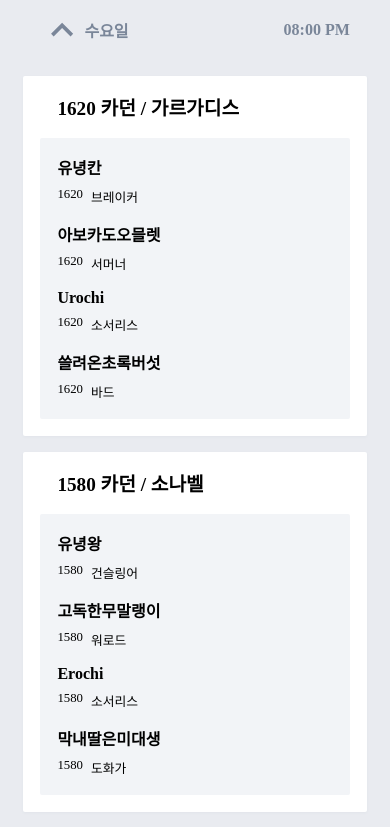
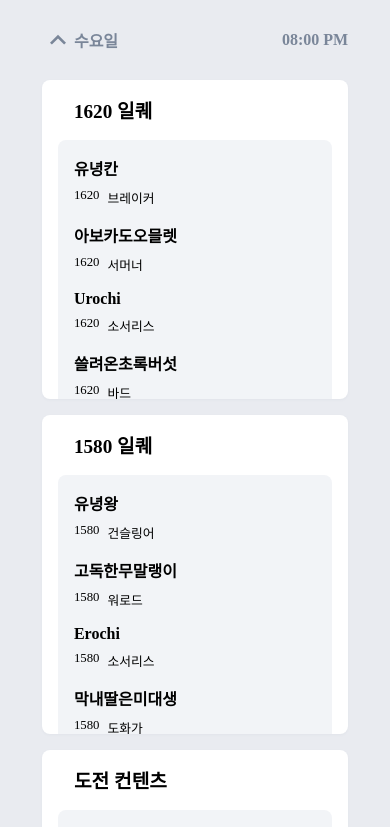
Before and after one commit to Oneiric0102/loa_scheduler, a React (Create React App) app: page / in a window 390 px wide. Shown: the top 827 px of the page. Built offline with nearby package versions, Linux system fonts and the light colour scheme; a web font is replaced by a local one.

Commit message:
add: mobile view

```diff
--- a/src/App.css
+++ b/src/App.css
@@ -9,4 +9,5 @@
 body {
   background-color: rgba(233, 235, 240, 1);
   font-family: "Pretendard-Regular";
+  user-select: none;
 }
--- a/src/App.js
+++ b/src/App.js
@@ -9,7 +9,6 @@ function App() {
   console.log(window.innerWidth);
   return (
     <div className="container">
-      <div className="header"></div>
       <div className="body">
         <WeeklyTable />
       </div>
--- a/src/component/Character.js
+++ b/src/component/Character.js
@@ -9,21 +9,21 @@ const CharacterBox = styled.div`
   gap: 0.5rem;
 `;
 const CharacterName = styled.div`
-  font-size: 100%;
+  font-size: 1rem;
   font-weight: bold;
 `;
 const CharacterInfo = styled.div`
   display: flex;
   flex-direction: row;
   justify-content: flex-start;
-  width: 50%;
+  width: 100%;
   gap: 0.5rem;
 `;
 const CharacterLevel = styled.div`
-  font-size: 80%;
+  font-size: 0.8rem;
 `;
 const CharacterClass = styled.div`
-  font-size: 80%;
+  font-size: 0.8rem;
   white-space: nowrap;
 `;
 
--- a/src/component/DailyTable.js
+++ b/src/component/DailyTable.js
@@ -1,4 +1,4 @@
-import { useState } from "react";
+import { useState, useEffect } from "react";
 import Raid from "./Raid";
 import styled from "@emotion/styled/macro";
 import {
@@ -13,9 +13,9 @@ const DailyTableBox = styled.div`
   justify-content: center;
   align-items: center;
   width: ${(props) => (props.windowWidth >= 1200 ? "18%" : "90%")};
-  font-size: 100%;
-  padding: 1%;
-  border-radius: 0.5vw;
+  font-size: 1rem;
+  padding: 0 0.2rem;
+  border-radius: 0.5rem;
   background-color: ${(props) =>
     props.isToday ? "rgba(224, 228, 237, 1)" : "transparent"};
 `;
@@ -24,8 +24,8 @@ const DayHeader = styled.div`
   flex-direction: row;
   justify-content: space-between;
   align-items: center;
-  width: 90%;
-  margin-bottom: 0.5rem;
+  width: calc(100% - 1rem);
+  margin: 0.5rem;
 `;
 
 const DayInfo = styled.div`
@@ -33,18 +33,18 @@ const DayInfo = styled.div`
   flex-direction: row;
   justify-content: space-between;
   align-items: center;
-  width: 90%;
+  width: calc(100% - 2rem);
 `;
 
 const Rally = styled.div`
-  font-size: 100%;
+  font-size: 1rem;
   font-weight: bold;
   color: ${(props) =>
     props.isToday ? "rgba(59, 130, 246, 1)" : "rgba(122, 134, 153, 1)"};
 `;
 
 const Day = styled.div`
-  font-size: 100%;
+  font-size: 1rem;
   font-weight: bold;
   color: ${(props) =>
     props.isToday ? "rgba(59, 130, 246, 1)" : "rgba(122, 134, 153, 1)"};
@@ -116,14 +116,40 @@ const returnFoldButtonIcon = (
 
 export default function DailyTable({ dayInfo, windowWidth }) {
   const [dailyTableState, setDailyTableState] = useState("normal");
+  const [isMobile, setIsMobile] = useState(false);
   const isToday = dayInfo.day == new Date().getDay();
+
+  useEffect(() => {
+    const handleResize = () => {
+      if (window.innerWidth >= 1000) {
+        setIsMobile(false);
+      } else if (window.innerWidth < 1000) {
+        setIsMobile(true);
+      }
+    };
+
+    window.addEventListener("resize", handleResize);
+
+    return () => {
+      window.removeEventListener("resize", handleResize);
+    };
+  }, []);
+
+  useEffect(() => {
+    if (isMobile === false) {
+      setDailyTableState("normal");
+    } else if (isMobile === true) {
+      setDailyTableState("fold");
+    }
+  }, [isMobile]);
+
   return (
     <DailyTableBox isToday={isToday}>
       <DayHeader>
         {returnFoldButtonIcon(
           dailyTableState,
           isToday ? "rgba(59, 130, 246, 1)" : "rgba(122, 134, 153, 1)",
-          "15%",
+          "2rem",
           setDailyTableState
         )}
         <DayInfo>
--- a/src/component/Raid.js
+++ b/src/component/Raid.js
@@ -5,21 +5,31 @@ import styled from "@emotion/styled/macro";
 const RaidBox = styled.div`
   display: flex;
   flex-direction: column;
-  justify-content: center;
+  justify-content: flex-start;
   align-items: center;
-  width: 100%;
+  width: calc(100% - 1rem);
   background-color: rgba(255, 255, 255, 1);
   box-shadow: 0px 1px 3px 0px rgba(96, 108, 128, 0.05);
-  margin-top: 1rem;
-  border-radius: 0.5vw;
+  margin-top: ${({ dailyTableState }) =>
+    dailyTableState === "fold" ? "0" : "1rem"};
+  border-radius: 0.5rem;
+  overflow: hidden;
+  transition: max-height 0.3s ease;
+  max-height: ${({ dailyTableState }) =>
+    dailyTableState === "fold"
+      ? "0"
+      : dailyTableState === "simple"
+      ? "3.4375rem"
+      : "19.9375rem"};
 `;
 
 const RaidName = styled.div`
-  font-size: 120%;
-  width: 80%;
+  font-size: 1.2rem;
+  width: calc(100% - 4rem);
   font-weight: bold;
   white-space: nowrap;
-  padding: 5% 10%;
+  padding: 0 1rem;
+  margin: 1rem;
 `;
 
 const RaidCharacterBox = styled.div`
@@ -28,11 +38,11 @@ const RaidCharacterBox = styled.div`
   justify-content: space-between;
   align-items: center;
   background-color: rgba(242, 244, 247, 1);
-  border-radius: 0.5vw;
-  width: 80%;
+  border-radius: 0.5rem;
+  width: calc(100% - 4rem);
   gap: 1rem;
-  padding: 5%;
-  margin: 0 5% 5% 5%;
+  padding: 1rem;
+  margin: 0 1rem 1rem 1rem;
 `;
 
 export default function Raid({ raidInfo, dailyTableState }) {
@@ -40,20 +50,14 @@ export default function Raid({ raidInfo, dailyTableState }) {
   const raidName = partyListJSON.raidList[raidInfo.raid];
   const partyList = partyListJSON[raidInfo.party];
 
-  return dailyTableState == "fold" ? (
-    <></>
-  ) : (
-    <RaidBox>
+  return (
+    <RaidBox dailyTableState={dailyTableState}>
       <RaidName>{raidName}</RaidName>
-      {dailyTableState == "simple" ? (
-        <></>
-      ) : (
-        <RaidCharacterBox isOpen={true}>
-          {partyList.map((characterInfo, index) => (
-            <Character key={index} characterInfo={characterInfo} />
-          ))}
-        </RaidCharacterBox>
-      )}
+      <RaidCharacterBox dailyTableState={dailyTableState}>
+        {partyList.map((characterInfo, index) => (
+          <Character key={index} characterInfo={characterInfo} />
+        ))}
+      </RaidCharacterBox>
     </RaidBox>
   );
 }
--- a/src/component/WeeklyTable.js
+++ b/src/component/WeeklyTable.js
@@ -8,11 +8,11 @@ const WeeklyTableBox = styled.div`
   flex-direction: row;
   justify-content: space-between;
   align-items: flex-start;
-  @media (max-width: 1200px) {
+  @media (max-width: 1000px) {
     flex-direction: column;
     align-items: center;
   }
-  margin: 1%;
+  margin: 1rem;
 `;
 
 export default function WeeklyTable() {
@@ -33,7 +33,6 @@ export default function WeeklyTable() {
     };
   }, []);
 
-  console.log(weekInfo);
   return (
     <WeeklyTableBox windowWidth={windowWidth}>
       {weekInfo.map((dayInfo, index) => {
--- a/src/table/basic.json
+++ b/src/table/basic.json
@@ -45,7 +45,7 @@
       ]
     },
     {
-      "day": 1,
+      "day": 2,
       "rally": "21:30",
       "cube": false,
       "scheduleList": [
--- a/src/table/partyList.json
+++ b/src/table/partyList.json
@@ -1,8 +1,8 @@
 {
   "raidList": {
-    "daily1620": "1620 카던 / 가르가디스",
-    "daily1580": "1580 카던 / 소나벨",
-    "challenge": "도전 가디언 / 도전 어비스",
+    "daily1620": "1620 일퀘",
+    "daily1580": "1580 일퀘",
+    "challenge": "도전 컨텐츠",
     "koukusaton": "쿠크세이튼",
     "abrelshud": "아브렐슈드",
     "illiakanNomal": "일리아칸 노말",
```
